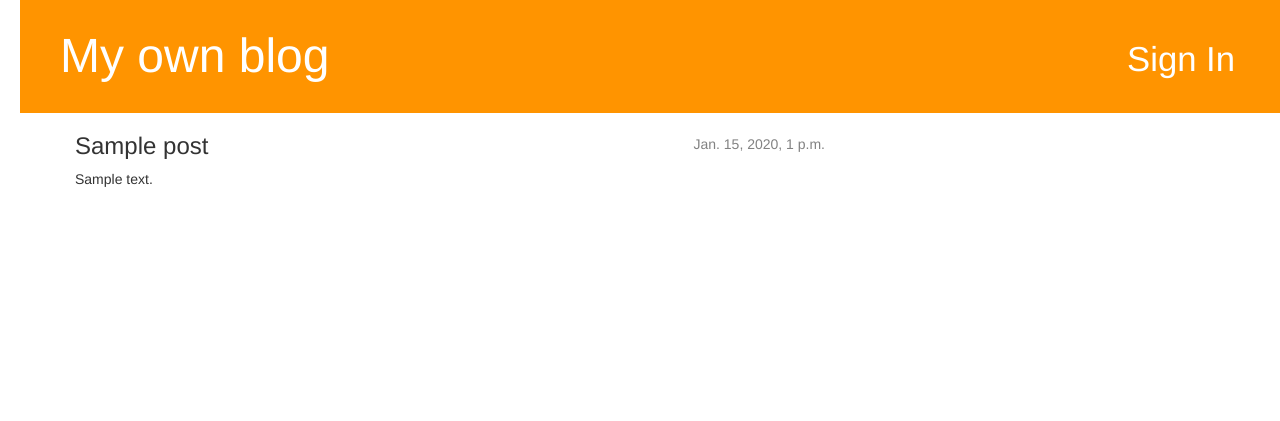
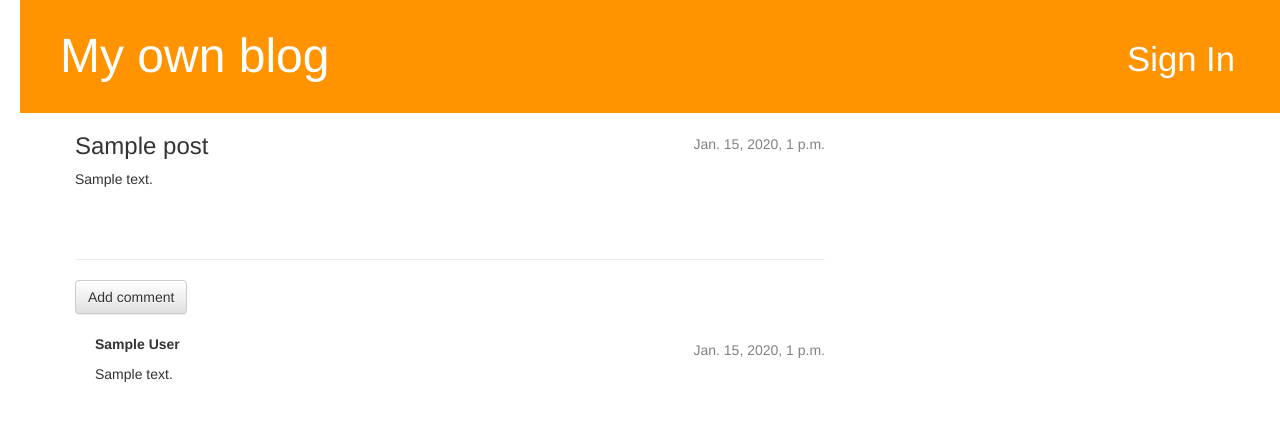
Before and after one commit to shvedovskiy/web_technopolis, a Django app: page /post/1/ in a window 1280 px wide. Shown: the top 421 px of the page. Run offline with Django 3.2, Linux system fonts and the light colour scheme; tables that the repository leaves empty hold one stand-in row (values such as "Sample post"); some libraries are stand-ins or nearby versions.

Commit message:
Add more features

```diff
--- a/blog/admin.py
+++ b/blog/admin.py
@@ -1,4 +1,5 @@
 from django.contrib import admin
-from .models import Post
+from .models import Post, Comment
 
 admin.site.register(Post)
+admin.site.register(Comment)
--- a/blog/models.py
+++ b/blog/models.py
@@ -14,5 +14,23 @@ class Post(models.Model):
         self.published_date = timezone.now()
         self.save()
 
+    def approved_comments(self):
+        return self.comments.filter(approved_comment=True)
+
     def __str__(self):
         return self.title
+
+
+class Comment(models.Model):
+    post = models.ForeignKey('blog.Post', related_name='comments')
+    author = models.CharField(max_length=100)
+    text = models.TextField()
+    created_date = models.DateTimeField(default=timezone.now)
+    approved_comment = models.BooleanField(default=False)
+
+    def approve(self):
+        self.approved_comment = True
+        self.save()
+
+    def __str__(self):
+        return self.text
--- a/blog/static/css/blog.css
+++ b/blog/static/css/blog.css
@@ -66,3 +66,7 @@ body {
     line-height: 0;
     margin-bottom: 3px;
 }
+
+.comment {
+    margin: 20px 0 20px 20px;
+}
--- a/blog/templates/blog/post_detail.html
+++ b/blog/templates/blog/post_detail.html
@@ -26,4 +26,25 @@
         <h3>{{ post.title }}</h3>
         <p>{{ post.text|linebreaksbr }}</p>
     </div>
+    <hr>
+    <div class="comments">
+        <a href="{% url 'blog:add_comment_to_post' pk=post.pk %}" class="btn btn-default">Add comment</a>
+        {% for comment in post.comments.all %}
+            {% if user.is_authenticated or comment.approved_comment %}
+                <div class="comment">
+                    <div class="date">
+                        {{ comment.created_date }}
+                        {% if not comment.approved_comment %}
+                            <a href="{% url 'blog:comment_remove' pk=comment.pk %}" class="btn btn-default"><span class="glyphicon glyphicon-remove"></span></a>
+                            <a href="{% url 'blog:comment_approve' pk=comment.pk %}" class="btn btn-default"><span class="glyphicon glyphicon-ok"></span></a>
+                        {% endif %}
+                    </div>
+                    <strong>{{ comment.author }}</strong>
+                    <p>{{ comment.text|linebreaks }}</p>
+                </div>
+            {% endif %}
+        {% empty %}
+            <p>No comments here yet</p>
+        {% endfor %}
+    </div>
 {% endblock %}
--- a/blog/templates/blog/post_list.html
+++ b/blog/templates/blog/post_list.html
@@ -11,6 +11,7 @@
                     </div>
                     <h3><a href="{% url 'blog:post_detail' pk=post.pk %}">{{ post.title }}</a></h3>
                     <p>{{ post.text|truncatechars:200 }}</p>
+                    <a href="{% url 'blog:post_detail' pk=post.pk %}">Comments: {{ post.approved_comments.count }}</a>
                 </div>
                 <hr>
             {% endfor %}
--- a/blog/urls.py
+++ b/blog/urls.py
@@ -10,4 +10,7 @@ urlpatterns = [
     url(r'^drafts/$', views.post_draft_list, name='post_draft_list'),
     url(r'^post/(?P<pk>\d+)/publish/$', views.post_publish, name='post_publish'),
     url(r'^post/(?P<pk>\d+)/remove/$', views.post_remove, name='post_remove'),
+    url(r'^post/(?P<pk>\d+)/comment/$', views.add_comment_to_post, name='add_comment_to_post'),
+    url(r'^comment/(?P<pk>\d+)/approve/$', views.comment_approve, name='comment_approve'),
+    url(r'^comment/(?P<pk>\d+)/remove/$', views.comment_remove, name='comment_remove'),
 ]
--- a/blog/views.py
+++ b/blog/views.py
@@ -3,8 +3,8 @@ from django.shortcuts import render, get_object_or_404
 from django.core.urlresolvers import reverse
 from django.utils import timezone
 from django.contrib.auth.decorators import login_required
-from .models import Post
-from .forms import PostForm
+from .models import Post, Comment
+from .forms import PostForm, CommentForm
 
 
 def post_list(request):
@@ -67,3 +67,32 @@ def post_remove(request, pk):
     post = get_object_or_404(Post, pk=pk)
     post.delete()
     return HttpResponseRedirect(reverse('blog:post_list'))
+
+
+def add_comment_to_post(request, pk):
+    post = get_object_or_404(Post, pk=pk)
+    if request.method == 'POST':
+        form = CommentForm(request.POST)
+        if form.is_valid():
+            comment = form.save(commit=False)
+            comment.post = post
+            comment.save()
+            return HttpResponseRedirect(reverse('blog:post_detail', args=(post.pk,)))
+    else:
+        form = CommentForm()
+    return render(request, 'blog/add_comment_to_post.html', {'form': form})
+
+
+@login_required
+def comment_approve(request, pk):
+    comment = get_object_or_404(Comment, pk=pk)
+    comment.approve()
+    return HttpResponseRedirect(reverse('blog:post_detail', args=(comment.post.pk,)))
+
+
+@login_required
+def comment_remove(request, pk):
+    comment = get_object_or_404(Comment, pk=pk)
+    post_pk = comment.post.pk
+    comment.delete()
+    return HttpResponseRedirect(reverse('blog:post_detail', args=(post_pk,)))
--- a/polls/models.py
+++ b/polls/models.py
@@ -12,6 +12,10 @@ class Question(models.Model):
         now = timezone.now()
         return now - datetime.timedelta(days=1) <= self.pub_date <= now
 
+    was_published_recently.admin_order_field = 'pub_date'
+    was_published_recently.boolean = True
+    was_published_recently.short_description = 'Published recently?'
+
     def __str__(self):
         return self.question_text
 
--- a/polls/templates/polls/index.html
+++ b/polls/templates/polls/index.html
@@ -1,8 +1,10 @@
 <!DOCTYPE html>
+{% load staticfiles %}
 <html lang="en">
 <head>
     <meta charset="UTF-8">
     <title>Polls</title>
+    <link rel="stylesheet" href="{% static 'polls/style.css' %}">
 </head>
 <body>
     {% if latest_questions %}
--- a/polls/views.py
+++ b/polls/views.py
@@ -1,6 +1,7 @@
 from django.shortcuts import get_object_or_404, render_to_response
 from django.http import HttpResponseRedirect
 from django.core.urlresolvers import reverse
+from django.utils import timezone
 from django.views import generic
 from .models import Choice, Question
 
@@ -10,13 +11,16 @@ class IndexView(generic.ListView):
     context_object_name = 'latest_questions'
 
     def get_queryset(self):
-        return Question.objects.order_by('-pub_date')[:5]
+        return Question.objects.filter(pub_date__lte=timezone.now()).order_by('-pub_date')[:5]
 
 
 class DetailView(generic.DetailView):
     model = Question
     template_name = 'polls/detail.html'
     context_object_name = 'question'
+
+    def get_queryset(self):
+        return Question.objects.filter(pub_date__lte=timezone.now())
 
 
 class ResultsView(generic.DetailView):
```
Also changed, not shown: School/settings.py (+7 -2 lines), blog/forms.py (+7 -1 lines), blog/templates/blog/add_comment_to_post.html (added, +11 -0 lines), polls/admin.py (+18 -1 lines), polls/static/polls/style.css (added, +7 -0 lines), polls/tests.py (+72 -0 lines), templates/admin/base_site.html (added, +9 -0 lines), polls/static/polls/images/background.png (added), 2 other files.
